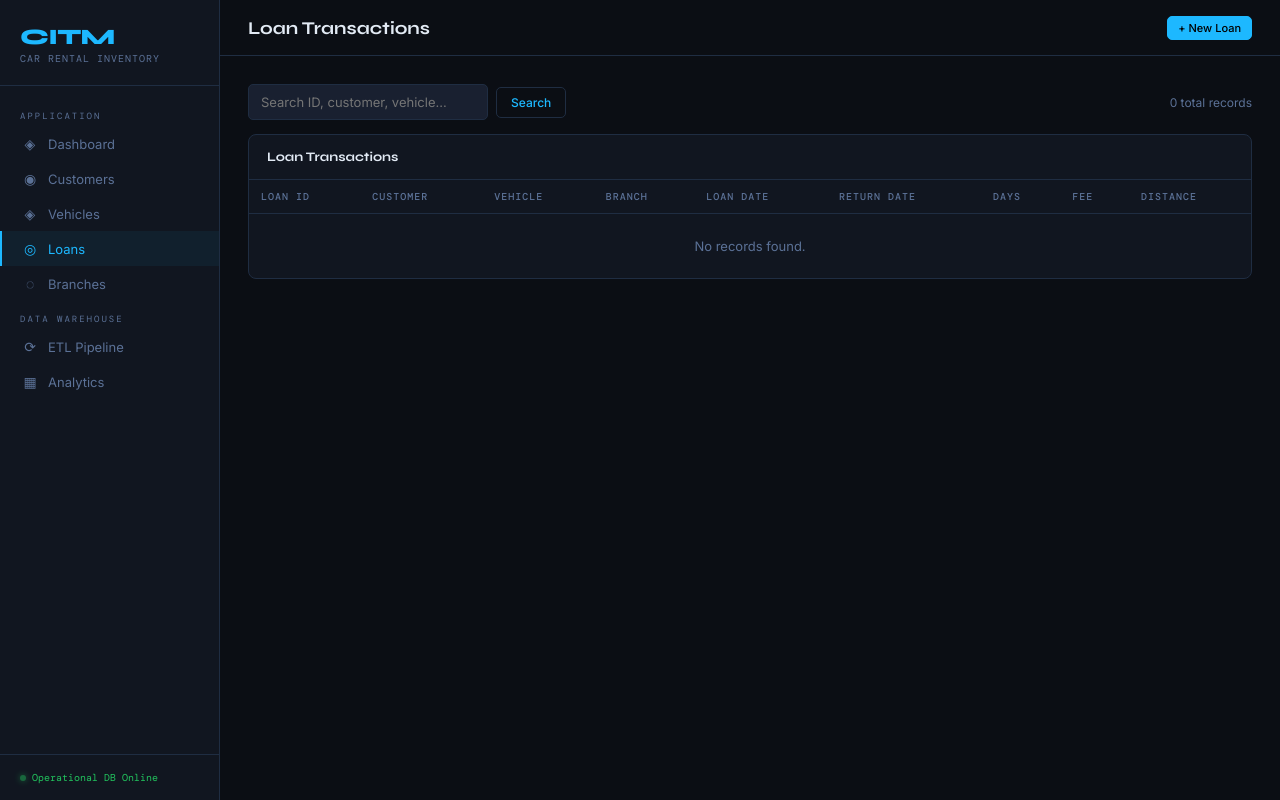
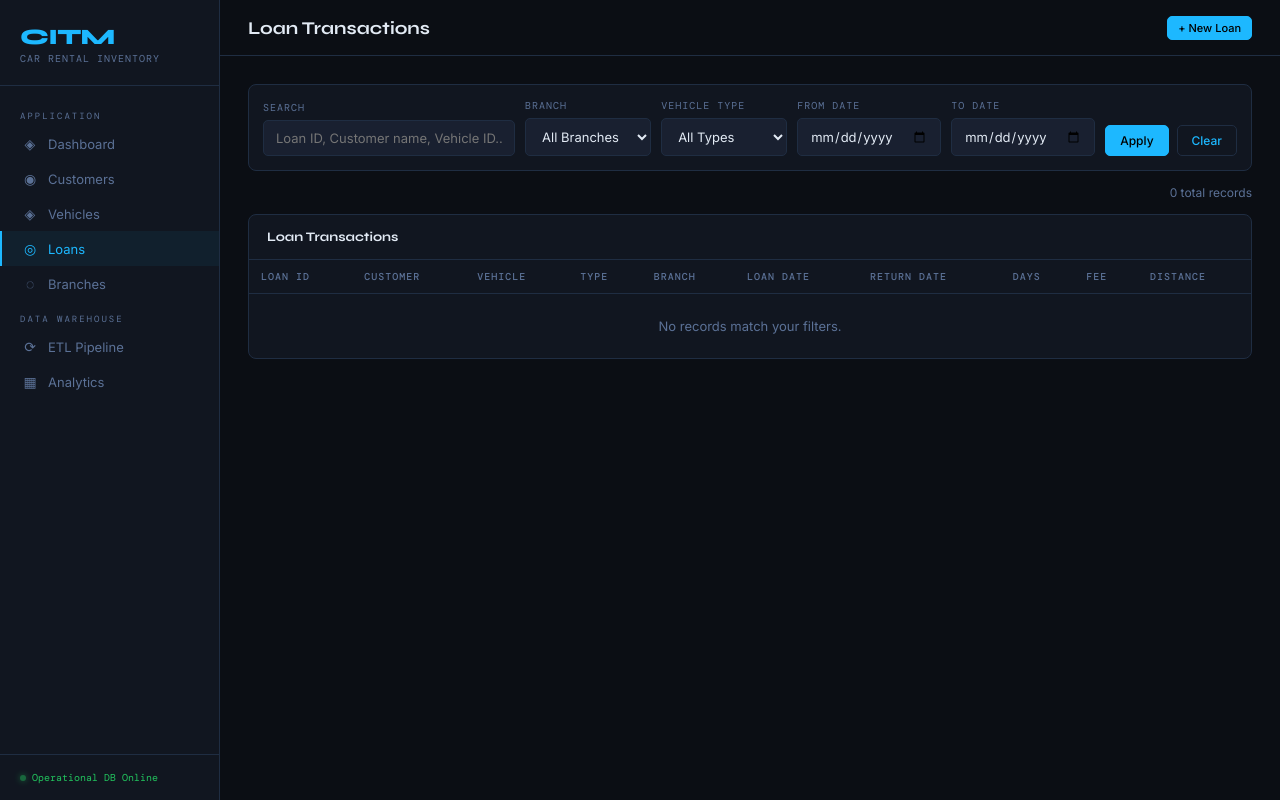
Before and after one commit to MattBB27/CITM, a Flask app: page /loans in a window 1280 px wide. Run offline with Flask 3, Linux system fonts and the light colour scheme; data that the repository does not hold is empty.

Commit message:
loans page filter/search fix

```diff
--- a/src/app.py
+++ b/src/app.py
@@ -221,30 +221,62 @@ def create_app() -> Flask:
     # ── Loans ─────────────────────────────────────────────────────────────────
     @app.route("/loans")
     def loans():
-        db  = OpSession()
-        search  = request.args.get("search", "").strip()
-        page    = int(request.args.get("page", 1))
-        per_page = 20
+        db = OpSession()
+        search       = request.args.get("search", "").strip()
+        branch_id    = request.args.get("branch", "")
+        vehicle_type = request.args.get("vehicle_type", "")
+        date_from    = request.args.get("date_from", "")
+        date_to      = request.args.get("date_to", "")
+        page         = int(request.args.get("page", 1))
+        per_page     = 20
 
         q = db.query(LoanTransaction).options(
             joinedload(LoanTransaction.customer),
             joinedload(LoanTransaction.vehicle),
             joinedload(LoanTransaction.branch)
         )
+
+        # Free-text search across IDs and customer name
         if search:
-            q = q.filter(LoanTransaction.loan_id.contains(search) |
-                         LoanTransaction.customer_id.contains(search) |
-                         LoanTransaction.vehicle_id.contains(search))
+            q = q.join(LoanTransaction.customer).filter(
+                LoanTransaction.loan_id.contains(search) |
+                LoanTransaction.customer_id.contains(search) |
+                LoanTransaction.vehicle_id.contains(search) |
+                Customer.name.contains(search)
+            )
+
+        # Branch filter
+        if branch_id:
+            q = q.filter(LoanTransaction.branch_id == branch_id)
+
+        # Vehicle type filter
+        if vehicle_type:
+            q = q.join(LoanTransaction.vehicle).filter(Vehicle.vehicle_type == vehicle_type)
+
+        # Date range filter
+        if date_from:
+            q = q.filter(LoanTransaction.loan_date >= date.fromisoformat(date_from))
+        if date_to:
+            q = q.filter(LoanTransaction.loan_date <= date.fromisoformat(date_to))
 
         total = q.count()
         txns  = (q.order_by(LoanTransaction.loan_date.desc())
                   .offset((page - 1) * per_page)
                   .limit(per_page)
                   .all())
+
+        # Filter dropdown options
+        branches = db.query(Branch).order_by(Branch.branch_name).all()
+        vehicle_types = [r[0] for r in db.execute(text(
+            "SELECT DISTINCT vehicle_type FROM vehicles ORDER BY vehicle_type")).fetchall()]
+
         db.close()
         pages = (total + per_page - 1) // per_page
-        return render_template("loans.html", loans=txns, total=total,
-                               page=page, pages=pages, search=search)
+        return render_template("loans.html",
+                               loans=txns, total=total, page=page, pages=pages,
+                               search=search, branch_id=branch_id,
+                               vehicle_type=vehicle_type, date_from=date_from, date_to=date_to,
+                               branches=branches, vehicle_types=vehicle_types)
 
     @app.route("/loans/new", methods=["GET", "POST"])
     def loan_new():
--- a/src/seed.py
+++ b/src/seed.py
@@ -33,7 +33,7 @@ VEHICLES = [
     ("VEH-001", "Corolla",    "Toyota",     "Sedan",     18500),
     ("VEH-002", "Camry",      "Toyota",     "Sedan",     32100),
     ("VEH-003", "RAV4",       "Toyota",     "SUV",       27400),
-    ("VEH-004", "HiLux",      "Toyota",     "Ute",       45200),
+    ("VEH-004", "Hilux",      "Toyota",     "Ute",       45200),
     ("VEH-005", "Ranger",     "Ford",       "Ute",       38700),
     ("VEH-006", "Puma",       "Ford",       "SUV",       12300),
     ("VEH-007", "Mondeo",     "Ford",       "Sedan",     55800),
--- a/templates/loans.html
+++ b/templates/loans.html
@@ -5,14 +5,79 @@
 <a href="{{ url_for('loan_new') }}" class="btn btn-primary btn-sm">+ New Loan</a>
 {% endblock %}
 {% block content %}
-<div class="flex gap-2 mb-4 justify-between">
-  <form method="GET" class="flex gap-2">
-    <input name="search" class="form-control" style="width:240px" placeholder="Search ID, customer, vehicle..."
+
+<!-- Filter Bar -->
+<div class="card mb-4">
+  <div class="card-body" style="padding:14px">
+    <form method="GET" id="filterForm">
+      <div style="display:grid;grid-template-columns:2fr 1fr 1fr 1fr 1fr auto;gap:10px;align-items:end">
+
+        <div>
+          <label class="form-label">Search</label>
+          <input name="search" class="form-control" placeholder="Loan ID, Customer name, Vehicle ID..."
             value="{{ search }}">
-    <button type="submit" class="btn btn-outline">Search</button>
+        </div>
+
+        <div>
+          <label class="form-label">Branch</label>
+          <select name="branch" class="form-control" onchange="document.getElementById('filterForm').submit()">
+            <option value="">All Branches</option>
+            {% for b in branches %}
+            <option value="{{ b.branch_id }}" {% if b.branch_id==branch_id %}selected{% endif %}>{{ b.branch_name }}
+            </option>
+            {% endfor %}
+          </select>
+        </div>
+
+        <div>
+          <label class="form-label">Vehicle Type</label>
+          <select name="vehicle_type" class="form-control" onchange="document.getElementById('filterForm').submit()">
+            <option value="">All Types</option>
+            {% for t in vehicle_types %}
+            <option value="{{ t }}" {% if t==vehicle_type %}selected{% endif %}>{{ t }}</option>
+            {% endfor %}
+          </select>
+        </div>
+
+        <div>
+          <label class="form-label">From Date</label>
+          <input name="date_from" type="date" class="form-control" value="{{ date_from }}">
+        </div>
+
+        <div>
+          <label class="form-label">To Date</label>
+          <input name="date_to" type="date" class="form-control" value="{{ date_to }}">
+        </div>
+
+        <div class="flex gap-2">
+          <button type="submit" class="btn btn-primary">Apply</button>
+          <a href="{{ url_for('loans') }}" class="btn btn-outline">Clear</a>
+        </div>
+      </div>
     </form>
-  <span class="text-muted" style="font-size:12px;align-self:center">{{ total }} total records</span>
   </div>
+</div>
+
+<!-- Active filters indicator -->
+{% if search or branch_id or vehicle_type or date_from or date_to %}
+<div class="mb-4 flex gap-2" style="font-size:12px;align-items:center;flex-wrap:wrap">
+  <span class="text-muted">Active filters:</span>
+  {% if search %}<span class="badge badge-blue">Search: "{{ search }}"</span>{% endif %}
+  {% if branch_id %}
+  {% for b in branches %}{% if b.branch_id == branch_id %}
+  <span class="badge badge-blue">Branch: {{ b.branch_name }}</span>
+  {% endif %}{% endfor %}
+  {% endif %}
+  {% if vehicle_type %}<span class="badge badge-blue">Type: {{ vehicle_type }}</span>{% endif %}
+  {% if date_from %}<span class="badge badge-blue">From: {{ date_from }}</span>{% endif %}
+  {% if date_to %}<span class="badge badge-blue">To: {{ date_to }}</span>{% endif %}
+  <span class="text-muted" style="margin-left:auto">{{ total }} records</span>
+</div>
+{% else %}
+<div class="mb-4 flex" style="justify-content:flex-end">
+  <span class="text-muted" style="font-size:12px">{{ total }} total records</span>
+</div>
+{% endif %}
 
 <div class="card">
   <div class="card-header">Loan Transactions</div>
@@ -23,6 +88,7 @@
           <th>Loan ID</th>
           <th>Customer</th>
           <th>Vehicle</th>
+          <th>Type</th>
           <th>Branch</th>
           <th>Loan Date</th>
           <th>Return Date</th>
@@ -39,6 +105,7 @@
           <td class="mono text-accent">{{ l.loan_id }}</td>
           <td>{{ l.customer.name if l.customer else l.customer_id }}</td>
           <td>{{ (l.vehicle.manufacturer ~ ' ' ~ l.vehicle.model) if l.vehicle else l.vehicle_id }}</td>
+          <td><span class="badge badge-muted">{{ l.vehicle.vehicle_type if l.vehicle else '—' }}</span></td>
           <td class="text-muted" style="font-size:12px">{{ l.branch.city if l.branch else l.branch_id }}</td>
           <td class="mono" style="font-size:11px">{{ l.loan_date }}</td>
           <td class="mono" style="font-size:11px">{{ l.return_date }}</td>
@@ -47,7 +114,9 @@
           <td class="mono">{{ "{:,}".format(dist) }} km</td>
         </tr>
         {% else %}
-        <tr><td colspan="9" class="text-muted" style="padding:24px;text-align:center">No records found.</td></tr>
+        <tr>
+          <td colspan="10" class="text-muted" style="padding:24px;text-align:center">No records match your filters.</td>
+        </tr>
         {% endfor %}
       </tbody>
     </table>
@@ -56,12 +125,13 @@
 
 <!-- Pagination -->
 {% if pages > 1 %}
-<div class="flex gap-2" style="margin-top:14px;justify-content:center">
+<div class="flex gap-2" style="margin-top:14px;justify-content:center;flex-wrap:wrap">
   {% for p in range(1, pages+1) %}
   {% if p == page %}
   <span class="btn btn-primary btn-sm">{{ p }}</span>
   {% else %}
-      <a href="{{ url_for('loans', page=p, search=search) }}" class="btn btn-outline btn-sm">{{ p }}</a>
+  <a href="{{ url_for('loans', page=p, search=search, branch=branch_id, vehicle_type=vehicle_type, date_from=date_from, date_to=date_to) }}"
+    class="btn btn-outline btn-sm">{{ p }}</a>
   {% endif %}
   {% endfor %}
 </div>
```
Lines whose indentation alone changed are shown as unchanged.
